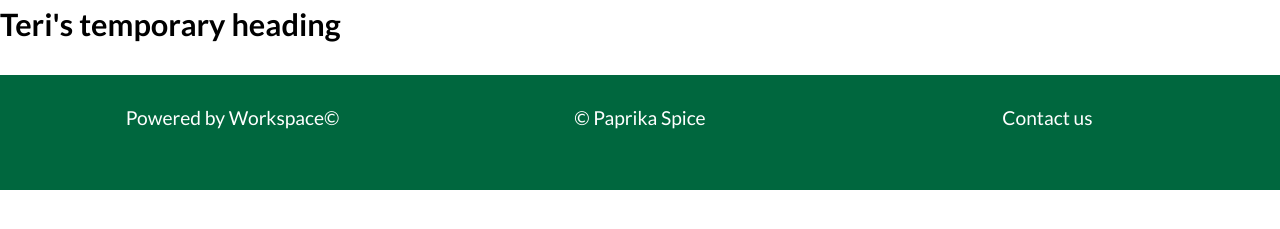
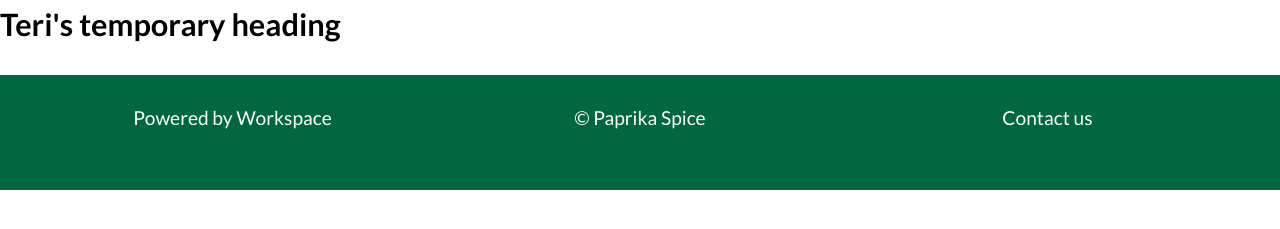
Before and after one commit to paprika-spice/web-app, a Jekyll site: the page built from index.html, in a window 1280 px wide. Shown: the part 299-528 px from the top of the page. Built offline with Jekyll 4.4.1, drawn with Linux system fonts in a browser that asks for light colours.

Commit message:
removed copywrite

```diff
--- a/_layouts/default.html
+++ b/_layouts/default.html
@@ -23,7 +23,7 @@
   <footer class="grid island">
     <div class="unit unit-s-1-3 unit-content-center">
       <p>
-        Powered by Workspace©
+        Powered by Workspace
       </p>
     </div>
     <p class="unit unit-s-1-3 unit-content-center">
```
